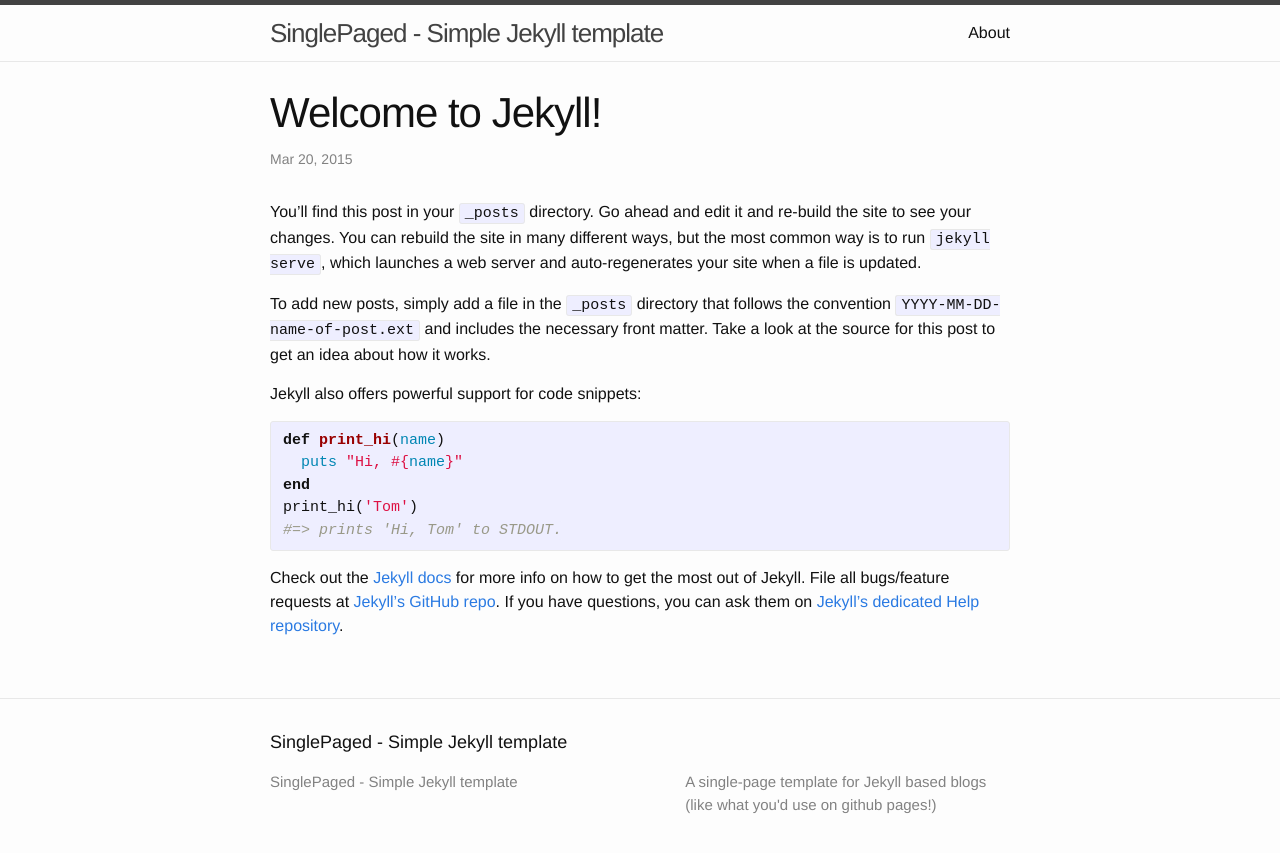
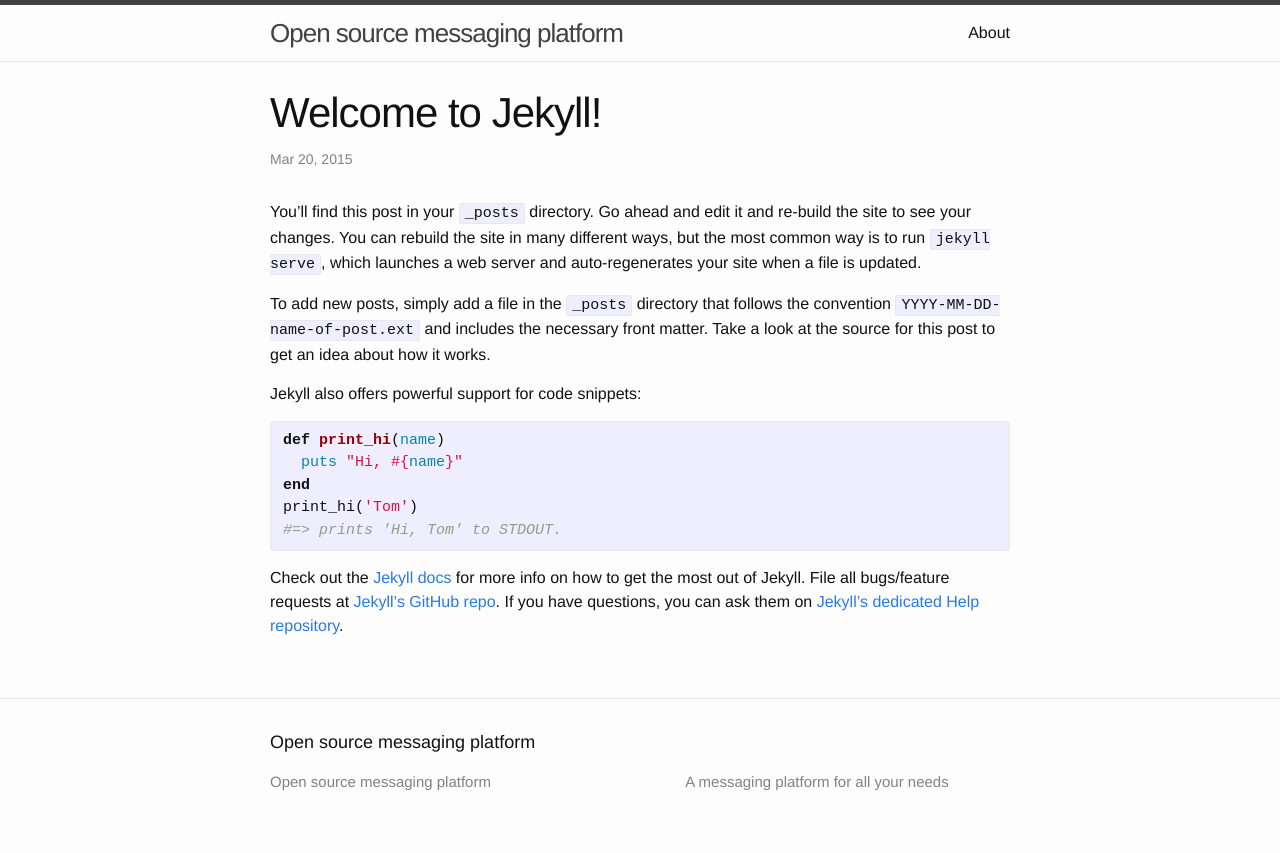
Before and after one commit to gvenez/gvenez.github.io, a Jekyll site: the page built from _posts/2015-03-20-welcome-to-jekyll.markdown, in a window 1280 px wide. Shown: the top 853 px of the page. Built offline with Jekyll 4.4.1, drawn with Linux system fonts in a browser that asks for light colours.

Commit message:
Updated _config.yml

```diff
--- a/_config.yml
+++ b/_config.yml
@@ -15,13 +15,13 @@ highlighter: pygments
 
 
 ### content configuration ###
-title:       "SinglePaged - Simple Jekyll template"
-keywords:    "SinglePaged, jekyll, template, github, blog, single page"
-description: "A single-page template for Jekyll based blogs (like what you'd use on github pages!)"
-source_link: "https://github.com/t413/SinglePaged"
+title:       "Open source messaging platform"
+keywords:    "open source, encrypted, messaging, free"
+description: "A messaging platform for all your needs"
+source_link: "https://github.com/gvenez"
 favicon:     "img/favicon.ico"
 touch_icon:  "img/apple-touch-icon.png"
-google_analytics_key: UA-49607422-1 ## put YOUR key here to enable tracking! (blank to disable)
+google_analytics_key: UA-60989940-1 ## put YOUR key here to enable tracking! (blank to disable)
 
 
 ### template colors, used site-wide via css ###
```
